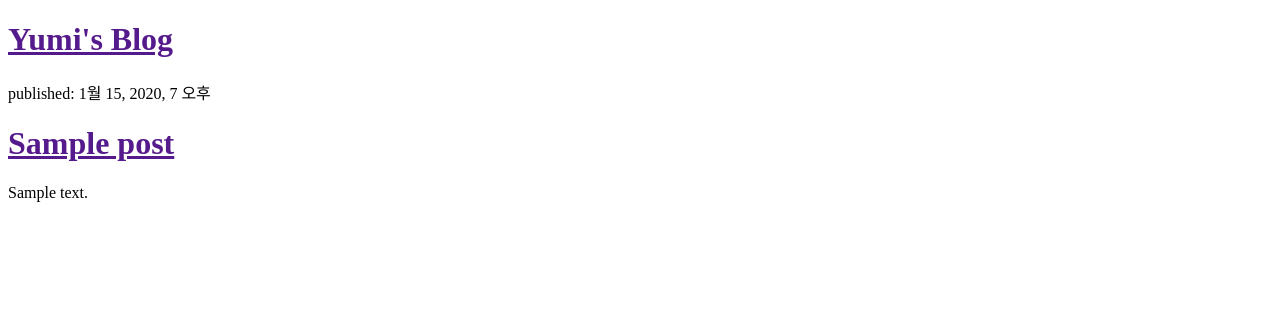
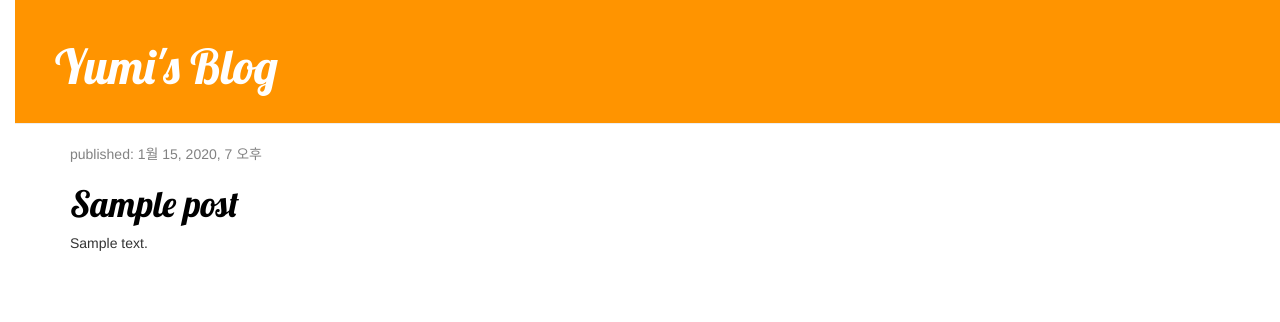
Before and after one commit to yumichoi0921/my-first-blog, a Django app: page / in a window 1280 px wide. Shown: the top 322 px of the page. Run offline with Django 3.2, Linux system fonts and the light colour scheme; tables that the repository leaves empty hold one stand-in row (values such as "Sample post"); some libraries are stand-ins or nearby versions.

Commit message:
Added view and template for detailed blog post as well as CSS for the site.

```diff
--- /dev/null
+++ b/blog/static/css/blog.css
@@ -0,0 +1,53 @@
+h1 a {
+    color: #fca205;
+    font-family: 'Lobster';
+}
+body {
+    padding-left: 15px;
+}
+.page-header {
+    background-color: #ff9400;
+    margin-top: 0;
+    padding: 20px 20px 20px 40px;
+}
+
+.page-header h1, .page-header h1 a, .page-header h1 a:visited, .page-header h1 a:active {
+    color: #ffffff;
+    font-size: 36pt;
+    text-decoration: none;
+}
+
+.content {
+    margin-left: 40px;
+}
+
+h1, h2, h3, h4 {
+    font-family: 'Lobster', cursive;
+}
+
+.date {
+    color: #828282;
+}
+
+.save {
+    float: right;
+}
+
+.post-form textarea, .post-form input {
+    width: 100%;
+}
+
+.top-menu, .top-menu:hover, .top-menu:visited {
+    color: #ffffff;
+    float: right;
+    font-size: 26pt;
+    margin-right: 20px;
+}
+
+.post {
+    margin-bottom: 70px;
+}
+
+.post h1 a, .post h1 a:visited {
+    color: #000000;
+}
--- /dev/null
+++ b/blog/templates/blog/base.html
@@ -0,0 +1,27 @@
+{% load static %}
+<!DOCTYPE html>
+<html lang="en">
+<head>
+    <meta charset="UTF-8">
+    <meta http-equiv="X-UA-Compatible" content="IE=edge">
+    <meta name="viewport" content="width=device-width, initial-scale=1.0">
+    <link rel="stylesheet" href="//maxcdn.bootstrapcdn.com/bootstrap/3.2.0/css/bootstrap.min.css">
+    <link rel="stylesheet" href="//maxcdn.bootstrapcdn.com/bootstrap/3.2.0/css/bootstrap-theme.min.css">
+    <link rel="stylesheet" href="{% static 'css/blog.css' %}">
+    <link href="//fonts.googleapis.com/css?family=Lobster&subset=latin,latin-ext" rel="stylesheet" type="text/css">
+    <title>Yumi's blog</title>
+</head>
+<body>
+    <div class="page-header">
+        <h1><a href="">Yumi's Blog</a></h1>
+    </div>
+    <div class="content container">
+        <div class="row">
+            <div class="col-md-8">
+                {% block content %}
+                {% endblock %}
+            </div>
+        </div>
+    </div>
+</body>
+</html>
--- a/blog/templates/blog/post_list.html
+++ b/blog/templates/blog/post_list.html
@@ -1,22 +1,15 @@
-<!DOCTYPE html>
-<html lang="en">
-<head>
-    <meta charset="UTF-8">
-    <meta http-equiv="X-UA-Compatible" content="IE=edge">
-    <meta name="viewport" content="width=device-width, initial-scale=1.0">
-    <title>Yumi's blog</title>
-</head>
-<body>
-    <div>
-        <h1><a href="">Yumi's Blog</a></h1>
-    </div>
+{% extends 'blog/base.html' %}
+{% block content %}
     {% for post in posts %}
-        <div>
-            <p>published: {{ post.published_date}}</p>
-            <h1><a href="">{{ post.title }}</a></h1>
+        <div class="post">
+            <div class="date">
+                <p>published: {{ post.published_date }}</p>
+            </div>
+             <h1><a href="{% url 'post_detail' pk=post.pk %}">{{ post.title }}</a></h1>
             <p>{{ post.text|linebreaksbr }}</p>
         </div>
     {% endfor %}
+{% endblock %}
     <!-- <div>
         <p>published: 07.03.2021, 02:00</p>
         <h2><a href="">My first post</a></h2>
@@ -27,5 +20,3 @@
         <h2><a href="">My second post</a></h2>
         <p>Aenean eu leo quam. Pellentesque ornare sem lacinia quam venenatis vestibulum. Donec id elit non mi porta gravida at eget metus. Fusce dapibus, tellus ac cursus commodo, tortor mauris condimentum nibh, ut fermentum massa justo sit amet risus.</p>
     </div> -->
-</body>
-</html>
--- a/blog/urls.py
+++ b/blog/urls.py
@@ -1,6 +1,8 @@
 from django.urls import path
 from . import views
 
+
 urlpatterns = [
     path('', views.post_list, name='post_list'),
+     path('post/<int:pk>/', views.post_detail, name='post_detail'),
 ]
--- a/blog/views.py
+++ b/blog/views.py
@@ -1,6 +1,12 @@
 from django.shortcuts import render
 from .models import Post
 from django.utils import timezone
+from django.shortcuts import render, get_object_or_404
+
 def post_list(request):
     posts = Post.objects.filter(published_date__lte=timezone.now()).order_by('published_date')
     return render(request, 'blog/post_list.html', {'posts': posts})
+
+def post_detail(request, pk):
+    post = get_object_or_404(Post, pk=pk)
+    return render(request, 'blog/post_detail.html', {'post': post})
```
Also changed, not shown: blog/templates/blog/post_detail.html (added, +13 -0 lines).
